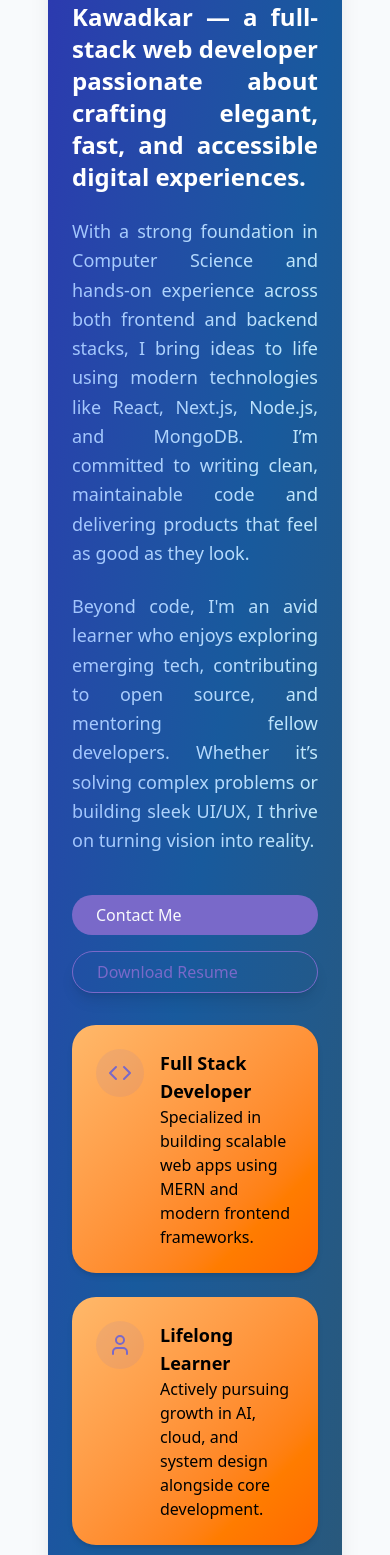
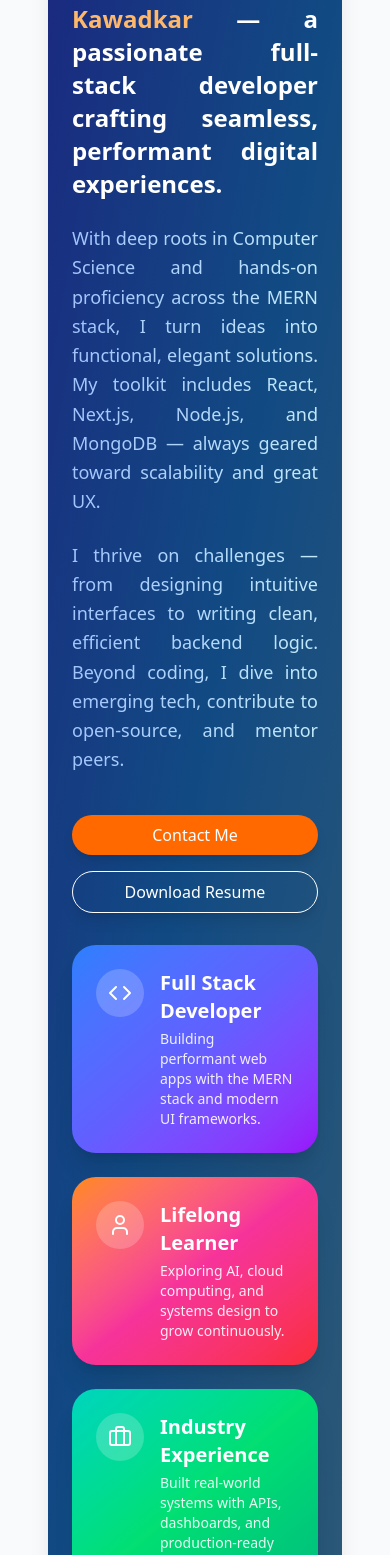
Before and after one commit to ark5234/portfolio, a React (Vite) app: page / in a window 390 px wide. Shown: the part 1079-2634 px from the top of the page. Built offline with nearby package versions, Linux system fonts and the light colour scheme.

Commit message:
improved about section for mobile view

```diff
--- a/src/components/AboutSection.jsx
+++ b/src/components/AboutSection.jsx
@@ -5,97 +5,109 @@ export const AboutSection = () => {
     <section id="about" className="py-24 px-4 relative">
       <div className="container max-w-5xl mx-auto">
         <h2 className="text-3xl md:text-4xl font-bold text-center mb-12">
-          About <span className="text-primary">Me</span>
+          About <span className="text-orange-400">Me</span>
         </h2>
 
-        <div className="grid grid-cols-1 md:grid-cols-2 gap-8
-                         bg-gradient-to-br from-[#2c39b0] via-[#185a9d] to-[#2b5876]
-                         dark:bg-transparent p-6 rounded-3xl shadow-xl">
-          {/* About Text */}
+        <div className="grid grid-cols-1 md:grid-cols-2 gap-8 bg-gradient-to-br from-[#1A2980] via-[#114a83] to-[#2b5876] dark:bg-transparent p-6 rounded-3xl shadow-xl">
+          {/* Left: About Text */}
           <div className="space-y-6 text-justify">
-            <h3 className="text-2xl font-semibold text-white dark:text-white">
-              I'm Vikrant Kawadkar — a full-stack web developer passionate about
-              crafting elegant, fast, and accessible digital experiences.
+            <h3 className="text-2xl font-semibold text-white dark:text-white leading-snug">
+              Hi, I'm <span className="text-orange-300">Vikrant Kawadkar</span> —
+              a passionate full-stack developer crafting seamless, performant digital experiences.
             </h3>
 
             <p className="text-lg md:text-xl leading-relaxed bg-gradient-to-r from-[#a1c4fd] to-[#c2e9fb] bg-clip-text text-transparent">
-              With a strong foundation in Computer Science and hands-on
-              experience across both frontend and backend stacks, I bring ideas
-              to life using modern technologies like React, Next.js, Node.js,
-              and MongoDB. I’m committed to writing clean, maintainable code and
-              delivering products that feel as good as they look.
+              With deep roots in Computer Science and hands-on proficiency across the MERN stack,
+              I turn ideas into functional, elegant solutions. My toolkit includes React, Next.js, Node.js,
+              and MongoDB — always geared toward scalability and great UX.
             </p>
 
             <p className="text-lg md:text-xl leading-relaxed bg-gradient-to-r from-[#a1c4fd] to-[#c2e9fb] bg-clip-text text-transparent">
-              Beyond code, I'm an avid learner who enjoys exploring emerging
-              tech, contributing to open source, and mentoring fellow developers.
-              Whether it’s solving complex problems or building sleek UI/UX,
-              I thrive on turning vision into reality.
+              I thrive on challenges — from designing intuitive interfaces to writing clean, efficient backend logic.
+              Beyond coding, I dive into emerging tech, contribute to open-source, and mentor peers.
             </p>
 
             <div className="flex flex-col sm:flex-row gap-4 pt-4 justify-center sm:justify-start">
-              <a href="#contact" className="cosmic-button">
+              <a
+                href="#contact"
+                className="relative inline-flex items-center justify-center px-6 py-2 text-white bg-orange-500 rounded-full shadow-lg hover:bg-orange-600 hover:scale-105 transition-transform duration-300"
+              >
                 Contact Me
               </a>
               <a
                 href="/resume.pdf"
                 target="_blank"
                 rel="noopener noreferrer"
-                className="px-6 py-2 rounded-full border border-primary text-primary hover:bg-primary/80 hover:text-background transition-colors duration-300 shadow-lg"
+                className="relative inline-flex items-center justify-center px-6 py-2 rounded-full border border-white text-white hover:bg-white hover:text-black transition-colors duration-300 shadow-lg"
               >
                 Download Resume
               </a>
             </div>
           </div>
 
-          {/* Info Cards */}
+          {/* Right: Info Cards */}
           <div className="grid grid-cols-1 gap-6">
-            <div className="p-6 rounded-3xl bg-gradient-to-br from-orange-300 to-orange-500 dark:bg-card shadow-md transition-all duration-300
-    hover:bg-primary/20 dark:hover:bg-[#0a0a0a]
-    hover:shadow-[0_0_25px_6px_rgba(127,90,240,0.4)]
-    dark:hover:shadow-[0_0_25px_8px_rgba(0,240,255,0.3)]">
-              <div className="flex items-start gap-4">
-                <div className="p-3 rounded-full bg-primary/10">
-                  <Code className="h-6 w-6 text-primary" />
+  {/* Card 1 */}
+  <div className="p-6 rounded-3xl
+                bg-gradient-to-br from-blue-500 via-indigo-500 to-purple-600
+                shadow-xl
+                transition-transform-shadow duration-300
+                hover:shadow-[0_0_25px_8px_rgba(99,102,241,0.7)]
+                hover:scale-[1.03]
+                relative overflow-hidden group">
+    <div className="absolute inset-0 bg-white/10 opacity-0 group-hover:opacity-100 transition-opacity duration-300 blur-lg rounded-3xl z-0"></div>
+    <div className="relative z-10 flex items-start gap-4">
+      <div className="p-3 rounded-full bg-white/20">
+        <Code className="h-6 w-6 text-white" />
       </div>
       <div className="text-left">
-                  <h4 className="font-semibold text-lg text-black dark:text-white">Full Stack Developer</h4>
-                  <p className="text-black dark:text-muted-foreground">
-                    Specialized in building scalable web apps using MERN and modern frontend frameworks.
+        <h4 className="text-xl font-semibold text-white mb-1">Full Stack Developer</h4>
+        <p className="text-white/90 text-sm">
+          Building performant web apps with the MERN stack and modern UI frameworks.
         </p>
       </div>
     </div>
   </div>
 
-            <div className="p-6 rounded-3xl bg-gradient-to-br from-orange-300 to-orange-500 dark:bg-card shadow-md transition-all duration-300
-    hover:bg-primary/20 dark:hover:bg-[#0a0a0a]
-    hover:shadow-[0_0_25px_6px_rgba(127,90,240,0.4)]
-    dark:hover:shadow-[0_0_25px_8px_rgba(0,240,255,0.3)]">
-              <div className="flex items-start gap-4">
-                <div className="p-3 rounded-full bg-primary/10">
-                  <User className="h-6 w-6 text-primary" />
+  {/* Card 2 */}
+  <div className="p-6 rounded-3xl
+                bg-gradient-to-br from-orange-400 via-pink-500 to-red-500
+                shadow-xl
+                transition-transform-shadow duration-300
+                hover:shadow-[0_0_25px_8px_rgba(99,102,241,0.7)]
+                hover:scale-[1.03]
+                relative overflow-hidden group">
+    <div className="absolute inset-0 bg-white/10 opacity-0 group-hover:opacity-100 transition-opacity duration-300 blur-lg rounded-3xl z-0"></div>
+    <div className="relative z-10 flex items-start gap-4">
+      <div className="p-3 rounded-full bg-white/20">
+        <User className="h-6 w-6 text-white" />
       </div>
       <div className="text-left">
-                  <h4 className="font-semibold text-lg text-black dark:text-white">Lifelong Learner</h4>
-                  <p className="text-black dark:text-muted-foreground">
-                    Actively pursuing growth in AI, cloud, and system design alongside core development.
+        <h4 className="text-xl font-semibold text-white mb-1">Lifelong Learner</h4>
+        <p className="text-white/90 text-sm">
+          Exploring AI, cloud computing, and systems design to grow continuously.
         </p>
       </div>
     </div>
   </div>
 
-            <div className="p-6 rounded-3xl bg-gradient-to-br from-orange-300 to-orange-500 dark:bg-card shadow-md transition-all duration-300
-    hover:bg-primary/20 dark:hover:bg-[#0a0a0a]
-    hover:shadow-[0_0_25px_6px_rgba(127,90,240,0.4)]
-    dark:hover:shadow-[0_0_25px_8px_rgba(0,240,255,0.3)]">
-              <div className="flex items-start gap-4">
-                <div className="p-3 rounded-full bg-primary/10">
-                  <Briefcase className="h-6 w-6 text-primary" />
+  {/* Card 3 */}
+  <div className="p-6 rounded-3xl
+                bg-gradient-to-br from-teal-400 via-green-400 to-emerald-500
+                shadow-xl
+                transition-transform-shadow duration-300
+                hover:shadow-[0_0_25px_8px_rgba(99,102,241,0.7)]
+                hover:scale-[1.03]
+                relative overflow-hidden group">
+    <div className="absolute inset-0 bg-white/10 opacity-0 group-hover:opacity-100 transition-opacity duration-300 blur-lg rounded-3xl z-0"></div>
+    <div className="relative z-10 flex items-start gap-4">
+      <div className="p-3 rounded-full bg-white/20">
+        <Briefcase className="h-6 w-6 text-white" />
       </div>
       <div className="text-left">
-                  <h4 className="font-semibold text-lg text-black dark:text-white">Industry Experience</h4>
-                  <p className="text-black dark:text-muted-foreground">
-                    Worked on real-world projects involving APIs, dashboards, and full-stack systems.
+        <h4 className="text-xl font-semibold text-white mb-1">Industry Experience</h4>
+        <p className="text-white/90 text-sm">
+          Built real-world systems with APIs, dashboards, and production-ready full-stack apps.
         </p>
                 </div>
               </div>
```
Lines whose indentation alone changed are shown as unchanged.
